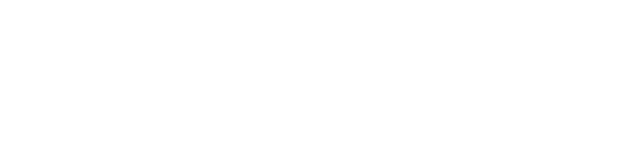
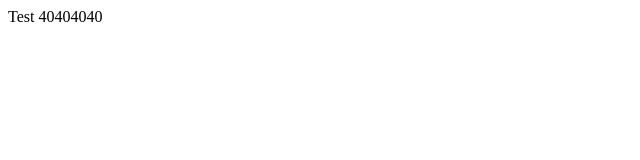
Before and after one commit to tshepoR/boostrapRepo, a plain HTML site: page index.html in a window 1280 px wide. Shown: the whole page, without its empty margins (0-640 px from the left). Drawn offline with Linux system fonts and the light colour scheme.

Commit message:
checked in changes to feature brunch

```diff
--- a/index.html
+++ b/index.html
@@ -8,6 +8,7 @@
 </head>
 
 <body>
+    <span>Test 40404040</span>
     <script src="index.js"></script>
 </body>
 
```
